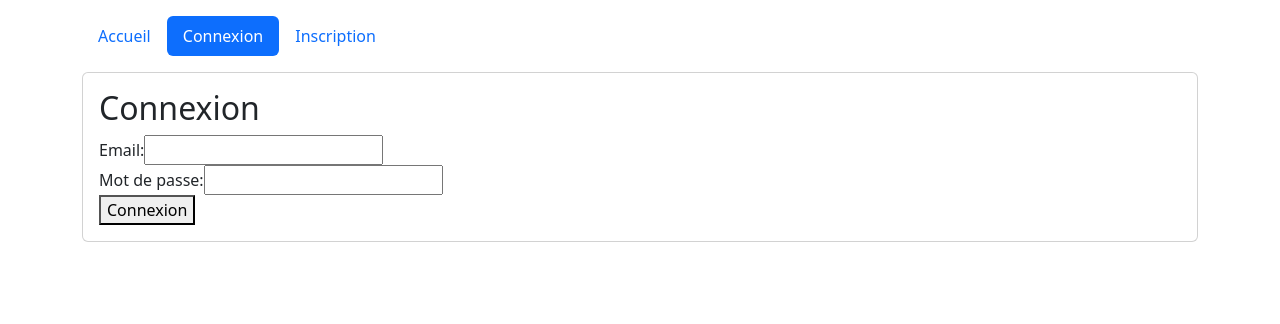
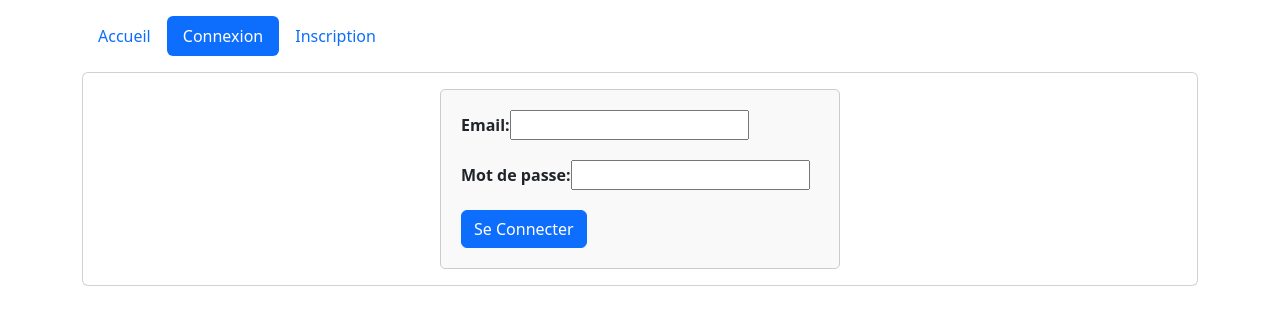
Before and after one commit to Hajar-bouamout/ProjetSoutenance-Angular, an Angular app in the folder projet_ng_ci/: page /connexion in a window 1280 px wide. Shown: the top 324 px of the page. Built offline with nearby package versions, Linux system fonts and the light colour scheme.

Commit message:
modification connexion css
succes

```diff
--- a/projet_ng_ci/src/app/connexion/connexion.component.css
+++ b/projet_ng_ci/src/app/connexion/connexion.component.css
@@ -1,4 +1,12 @@
 /* connexion.component.css */
+.container {
+  width: 400px;
+  margin: auto;
+  padding: 20px;
+  border: 1px solid #ccc;
+  border-radius: 5px;
+  background-color: #f9f9f9;
+}
 
 .login-form {
     max-width: 400px;
--- a/projet_ng_ci/src/app/connexion/connexion.component.html
+++ b/projet_ng_ci/src/app/connexion/connexion.component.html
@@ -1,7 +1,6 @@
-<div>
-  <h2>Connexion</h2>
+<div class="container">
   <form [formGroup]="loginForm" (ngSubmit)="connexion()">
-    <div>
+    <div class="form-group">
       <label for="email">Email:</label>
       <input type="email" id="email" formControlName="email">
       <div *ngIf="emailCtrl.touched && emailCtrl.invalid">
@@ -9,7 +8,7 @@
         <small *ngIf="emailCtrl.errors?.['email']" class="error">L'email n'est pas valide.</small>
       </div>
     </div>
-    <div>
+    <div class="form-group">
       <label for="password">Mot de passe:</label>
       <input type="password" id="password" formControlName="passwordValue">
       <div *ngIf="passwordValueCtrl.touched && passwordValueCtrl.invalid">
@@ -17,7 +16,7 @@
         <small *ngIf="passwordValueCtrl.errors?.['minlength']" class="error">Le mot de passe doit contenir au moins 12 caractères.</small>
       </div>
     </div>
-    <button type="submit">Connexion</button>
+    <button type="submit" class="btn btn-primary">Se Connecter</button>
   </form>
   <div *ngIf="errorMessage" class="error-message">
     {{ errorMessage }}
```
